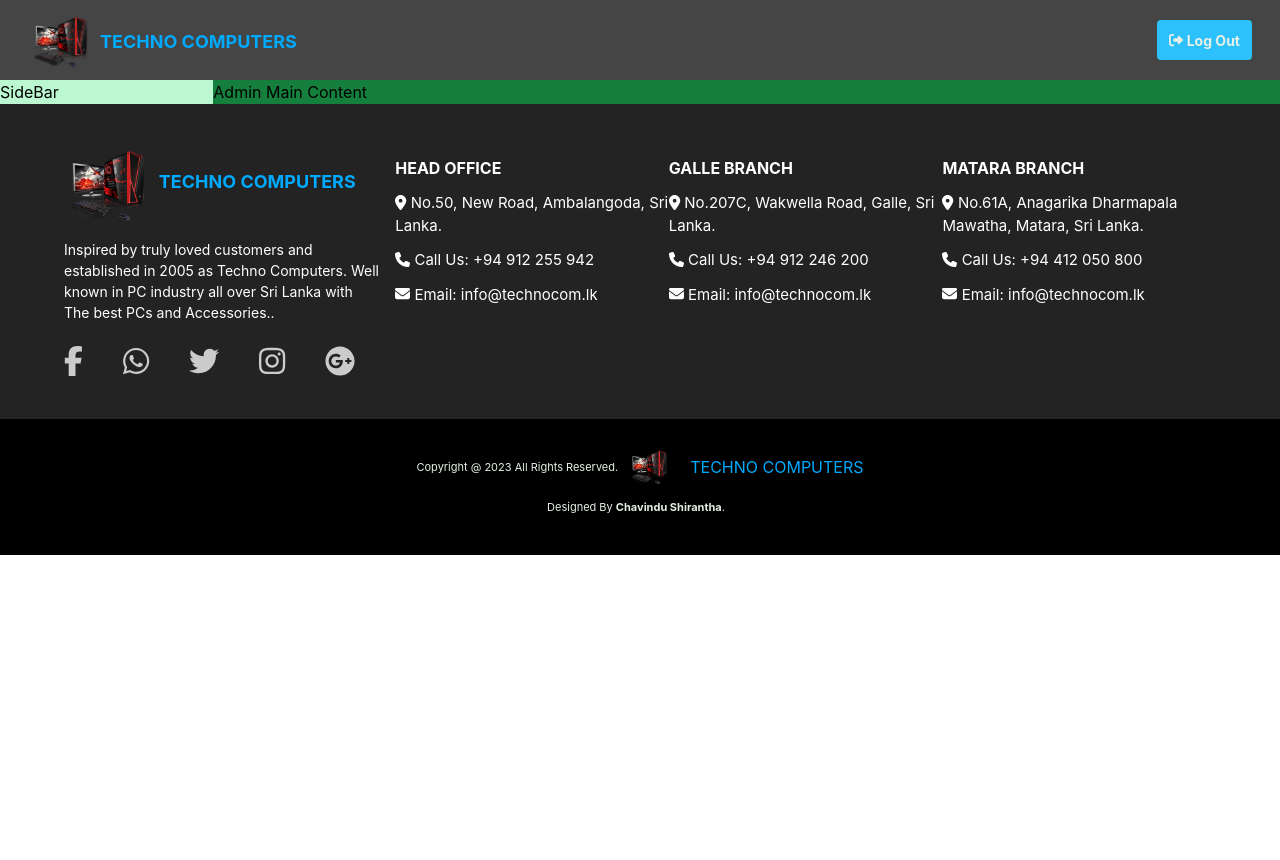
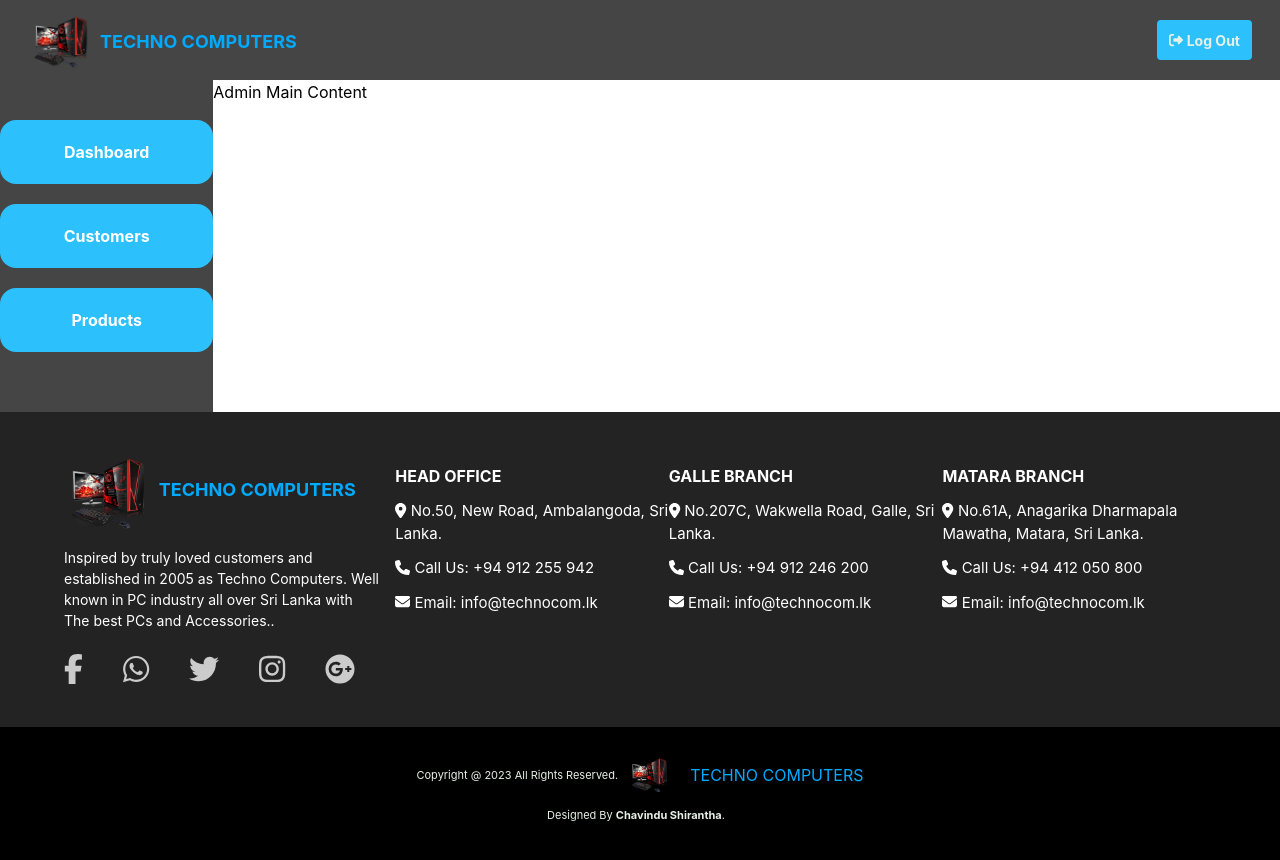
Before and after one commit to ChavinduShirantha/RAD-Course-Work, a React (Create React App) app in the folder client/: page /admin in a window 1280 px wide. Shown: the top 860 px of the page. Before the commit the page ends 800 px from the top, so only its background shows below. Built offline with nearby package versions, Linux system fonts and the light colour scheme.

Commit message:
Updated AdminSideBar.tsx & AdminMainContent.tsx

```diff
--- a/client/src/view/adminPages/AdminMainContent/AdminMainContent.tsx
+++ b/client/src/view/adminPages/AdminMainContent/AdminMainContent.tsx
@@ -7,10 +7,10 @@
     render() {
         return (
             <div className="flex flex-row mb-0">
-                <div className="flex basis-1/6 bg-green-200 ">
+                <div className="flex basis-1/6 bg-[#444544] ">
                     <AdminSideBar/>
                 </div>
-                <div className="flex basis-5/6 bg-green-700">
+                <div className="flex basis-5/6 ">
                     <Routes>
                         <Route path="/" Component={AdminHome}></Route>
                     </Routes>
--- a/client/src/view/adminPages/AdminSideBar/AdminSideBar.tsx
+++ b/client/src/view/adminPages/AdminSideBar/AdminSideBar.tsx
@@ -3,8 +3,10 @@
 export class AdminSideBar extends Component {
     render() {
         return (
-            <div>
-                <h1>SideBar</h1>
+            <div className="relative mt-10 mb-10 mx-auto">
+                <button className="w-full px-2 bg-[#2cc1fc] mb-5 h-16 rounded-2xl text-white font-bold hover:scale-105">Dashboard</button>
+                <button className="w-full bg-[#2cc1fc] mb-5 h-16 rounded-2xl text-white font-bold hover:scale-105">Customers</button>
+                <button className="w-full bg-[#2cc1fc] mb-5 h-16 rounded-2xl text-white font-bold hover:scale-105">Products</button>
             </div>
         );
     }
```
